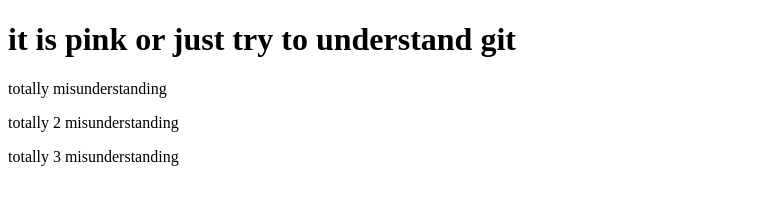
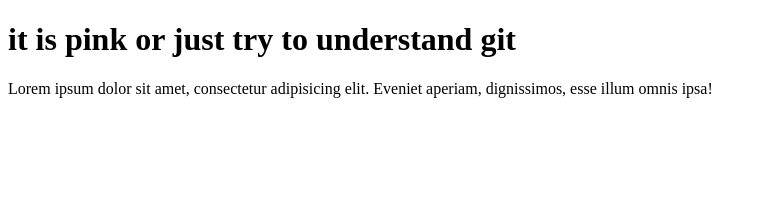
Before and after one commit to snickone/pink, a plain HTML site: page index.html in a window 1280 px wide. Shown: the whole page, without its empty margins (0-766 px from the left). Drawn offline with Linux system fonts and the light colour scheme.

Commit message:
third commit

```diff
--- a/index.html
+++ b/index.html
@@ -6,8 +6,6 @@
 </head>
 <body>
 	<h1>it is pink or just try to understand git</h1>
-	<p>totally misunderstanding</p>
-	<p>totally 2 misunderstanding</p>
-	<p>totally 3 misunderstanding</p>
+	<p>Lorem ipsum dolor sit amet, consectetur adipisicing elit. Eveniet aperiam, dignissimos, esse illum omnis ipsa!</p>
 </body>
 </html>
```
